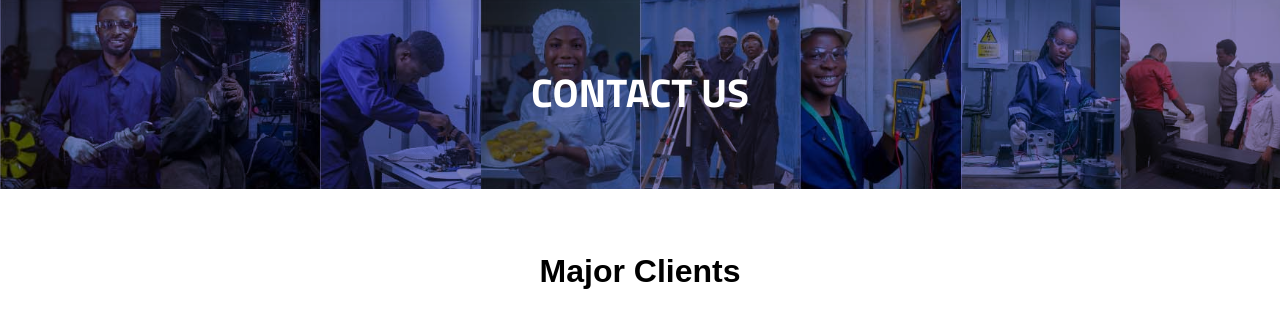
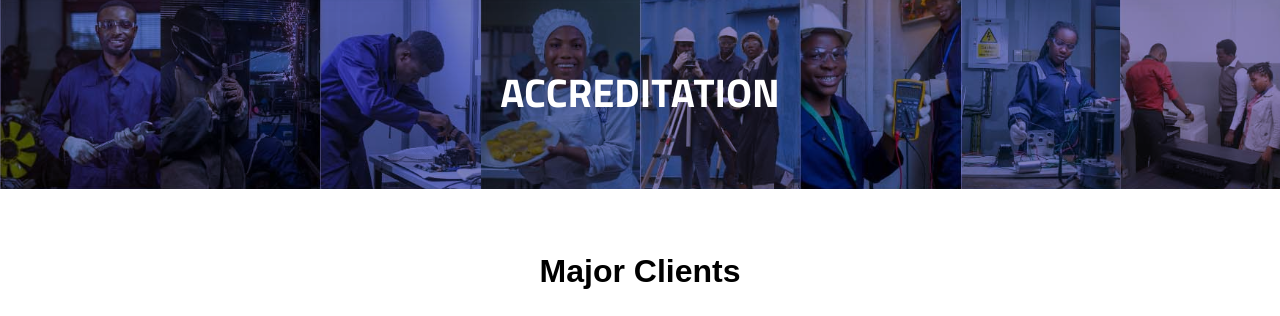
Before and after one commit to slick-codes/BVC-Website-Redesigned, a website: page accreditation.html in a window 1280 px wide. Shown: the part 72-388 px from the top of the page. Drawn offline with nearby package versions, Linux system fonts and the light colour scheme; files that its build step writes are made by us from their sources; files whose address does not match are found by name.

Commit message:
change contact us to accreditation on header of accreditation.html

```diff
--- a/accreditation.html
+++ b/accreditation.html
@@ -101,7 +101,7 @@
     <main>
         <div class="background"></div>
         <header>
-            <h1>Contact Us</h1>
+            <h1>Accreditation</h1>
         </header>
 
         <div class="accreditation">
```
